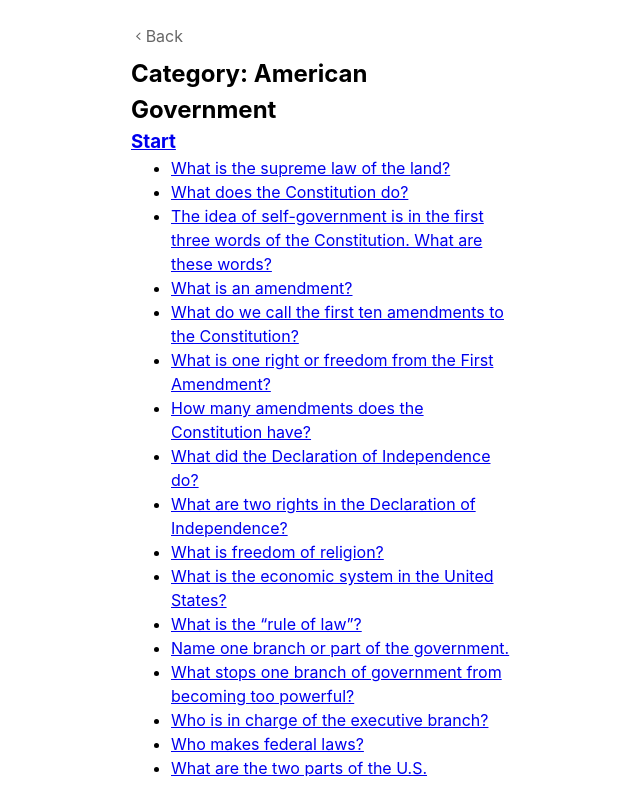
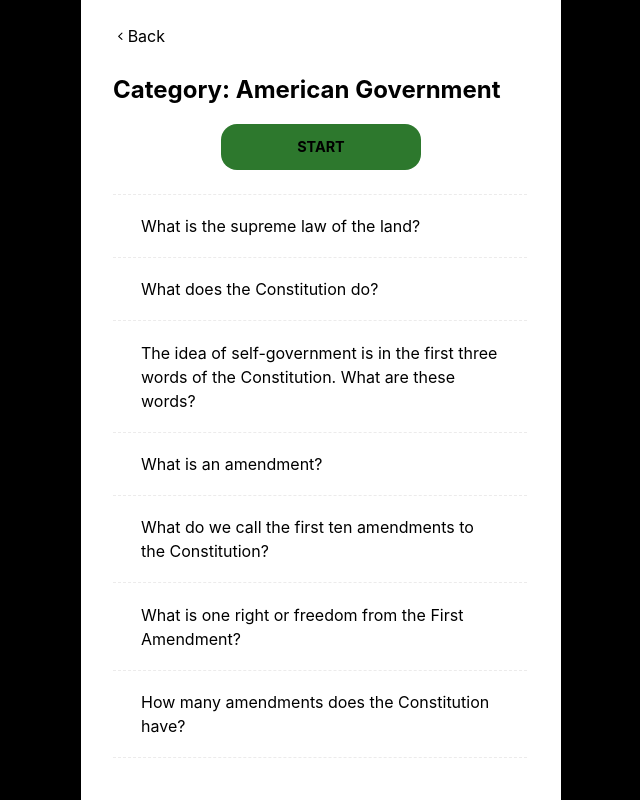
Before and after one commit to sprajams/flashcards, a React (Create React App) app: page /category/1 in a window 1280 px wide. Shown: the whole page, without its empty margins (319-959 px from the left). Built offline with nearby package versions, Linux system fonts and the light colour scheme.

Commit message:
dark mode background and font color

```diff
--- a/src/App.js
+++ b/src/App.js
@@ -4,7 +4,7 @@ import { Routes, Route, useHref } from "react-router-dom";
 import Category from "./components/Category";
 import Bookmark from "./components/Bookmark";
 import BackLink from "./components/BackLink";
-import "./App.css";
+import "./App.scss";
 
 function App() {
   const routeKey = useHref(); //return the current URL which changes on navigation
--- a/src/App.css
+++ b/src/App.scss
@@ -3,15 +3,20 @@
   display: flex;
   justify-content: center;
   align-items: center;
+  background: black;
 }
 
 .inner {
   width: 100%;
   height: 100%;
-  max-width: 420px;
-  padding: 24px 20px;
+  max-width: 480px;
+  padding: 20px 24px;
   display: flex;
   flex-direction: column;
+  background: var(--color-bg);
+  @media (min-width: 768px) {
+    padding: 24px 32px;
+  }
 }
 
 .content {
--- a/src/components/BackLink/styles.module.scss
+++ b/src/components/BackLink/styles.module.scss
@@ -1,14 +1,18 @@
 .backLink {
   margin-bottom: 8px;
-  color: rgba(0, 0, 0, 0.6);
+  // color: rgba(0, 0, 0, 0.6);
   text-transform: capitalize;
   text-decoration: none;
   height: 24px;
   width: 52px;
   display: flex;
   align-items: center;
+  // @media (prefers-color-scheme: dark) {
+  //   background: black;
+  //   color: white;
+  // }
   &:hover {
     text-decoration: underline;
-    color: rgba(0, 0, 0, 0.75);
+    // color: rgba(0, 0, 0, 0.75);
   }
 }
--- a/src/components/CardMain/styles.module.scss
+++ b/src/components/CardMain/styles.module.scss
@@ -8,6 +8,7 @@
   margin-bottom: 4px;
   min-height: 0;
   flex: 1 1 auto;
+  color: black;
 }
 
 .btnContainer {
--- a/src/components/Category/index.jsx
+++ b/src/components/Category/index.jsx
@@ -1,28 +1,33 @@
 import { Link, useParams } from "react-router-dom";
 import groups from "../../assets/grouped";
+import styles from "./styles.module.scss";
 
 const Category = () => {
   const { categoryId } = useParams();
   const data = groups[categoryId].data ?? []; // if data is undefined, set as empty array to not break
   return (
-    <>
-      <h2>Category: {groups[categoryId].title}</h2>
+    <div>
+      <h2 className={styles.title}>Category: {groups[categoryId].title}</h2>
       {/* to just begin studying all cards */}
-      <Link to="1">
-        <h3>Start</h3>
-      </Link>
+      <div>
+        <h3 className={styles.startBtn}>
+          <Link to="1" className={styles.btnLink}>
+            Start
+          </Link>
+        </h3>
+      </div>
       {data.length > 0 ? (
-        <ul>
+        <ul className={styles.listWrap}>
           {data.map((x, i) => {
             return (
-              <li key={i}>
+              <li key={i} className={styles.questionWrap}>
                 <Link to={`${i + 1}`}>{x.question}</Link>
               </li>
             );
           })}
         </ul>
       ) : null}
-    </>
+    </div>
   );
 };
 
--- /dev/null
+++ b/src/components/Category/styles.module.scss
@@ -0,0 +1,47 @@
+.title {
+  position: sticky;
+  top: 0;
+  background: white;
+  padding: 16px 0;
+  z-index: 1;
+  @media (prefers-color-scheme: dark) {
+    background: var(--color-bg);
+    color: white;
+  }
+}
+.listWrap {
+  padding: 8px 2px 8px 0;
+  list-style: none;
+}
+
+.startBtn {
+  border-radius: 16px;
+  background: rgb(45, 120, 45);
+  width: 200px;
+  display: flex;
+  justify-content: center;
+  align-items: center;
+  font-size: 0.9rem;
+  text-transform: uppercase;
+  margin: 0 auto;
+  margin-bottom: 16px;
+}
+.btnLink {
+  width: 100%;
+  height: 100%;
+  text-align: center;
+  padding: 12px 16px;
+  border-radius: 16px;
+  &:hover {
+    padding: 11px 15px;
+    border: 1px solid white;
+  }
+}
+
+.questionWrap {
+  border-bottom: 1px dashed rgba(208, 205, 205, 0.4);
+  padding: 1.2em 1.75em;
+}
+.questionWrap:first-child {
+  border-top: 1px dashed rgba(208, 205, 205, 0.4);
+}
--- a/src/components/Homepage/index.jsx
+++ b/src/components/Homepage/index.jsx
@@ -18,13 +18,13 @@ const Homepage = () => {
       <li>
         <Link to="/category/all">All</Link>
       </li>
-      <li>
-        {/* TODO: randomize 10 questions */}
-        Practice Test
+      {/* <li> */}
+      {/* TODO: randomize 10 questions */}
+      {/* Practice Test
       </li>
       <li>
         <Link to="/bookmark">Bookmark</Link>
-      </li>
+      </li> */}
     </ul>
   );
 };
--- a/src/index.js
+++ b/src/index.js
@@ -1,7 +1,7 @@
 import React from "react";
 import ReactDOM from "react-dom/client";
 import { BrowserRouter } from "react-router-dom";
-import "./index.css";
+import "./index.scss";
 import App from "./App";
 import store from "./store/store";
 import { Provider } from "react-redux";
--- a/src/index.css
+++ b/src/index.scss
@@ -1,3 +1,16 @@
+:root {
+  --color-text: #000;
+  --color-bg: #fff;
+  @media (prefers-color-scheme: dark) {
+    --color-text: #fff;
+    --color-bg: rgb(18, 18, 18);
+    background: var(--color-bg);
+    color: --color-text;
+  }
+}
+#root {
+  height: 100%;
+}
 body {
   margin: 0;
   font-family: -apple-system, BlinkMacSystemFont, "Segoe UI", "Roboto", "Oxygen",
@@ -5,6 +18,8 @@ body {
     sans-serif;
   -webkit-font-smoothing: antialiased;
   -moz-osx-font-smoothing: grayscale;
+  background-color: var(--color-bg);
+  color: var(--color-text);
 }
 
 code {
@@ -75,6 +90,10 @@ h6 {
   overflow-wrap: break-word;
 }
 
-#root {
-  height: 100%;
+a {
+  text-decoration: none;
+  color: inherit;
 }
+a:hover {
+  text-decoration: underline;
+}
```
